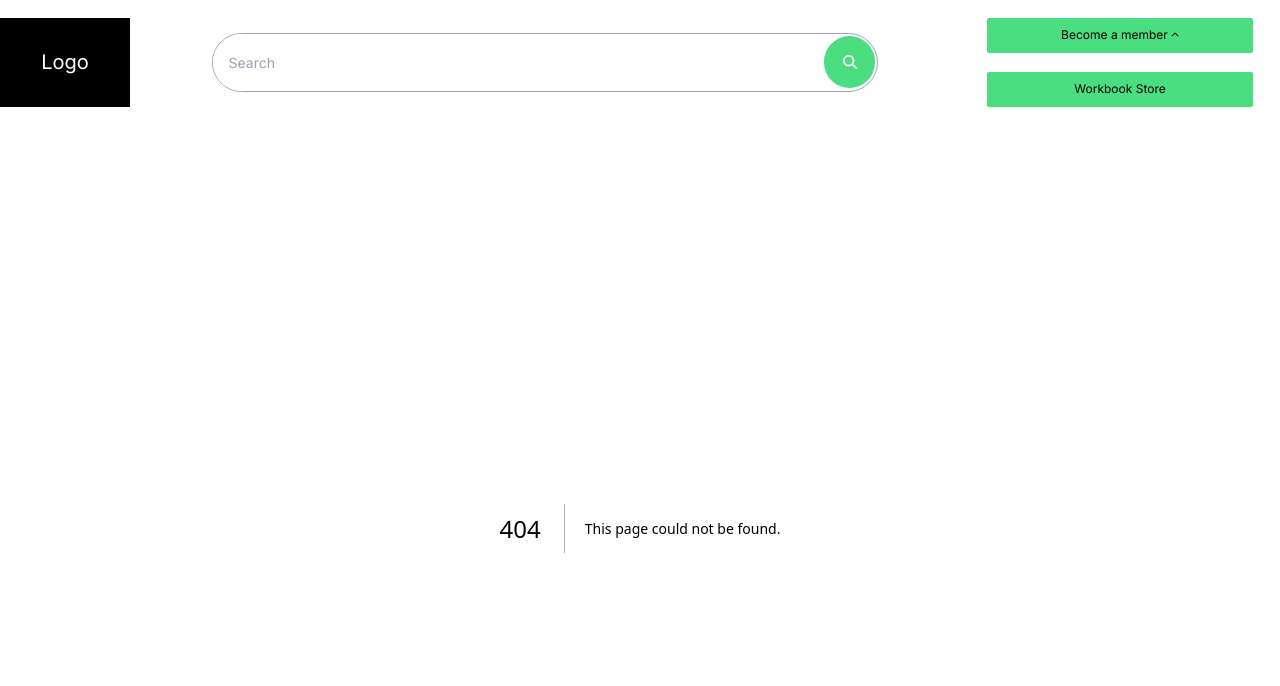
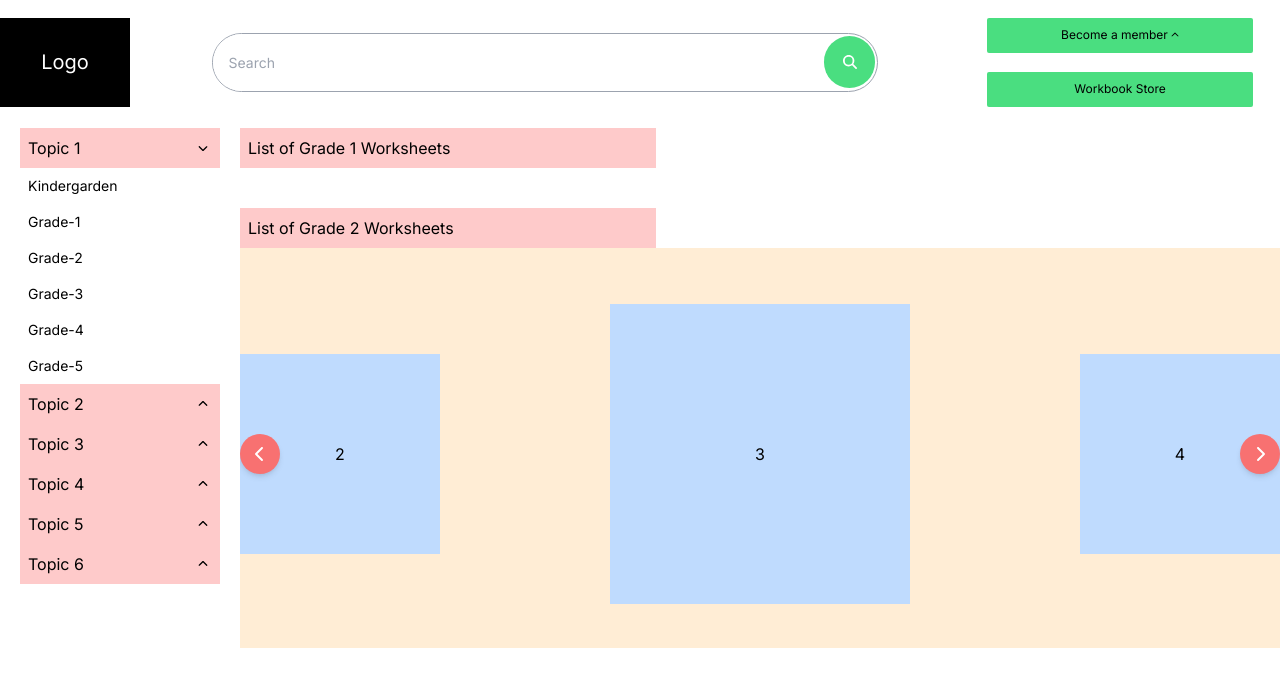
Before and after one commit to Faiaz-Rahman/k5new, a Next.js app: page /page1 in a window 1280 px wide. Before the commit this address had no page. Shown: the top 686 px of the page. Built offline with nearby package versions, Linux system fonts and the light colour scheme.

Commit message:
worksheet page slider added

```diff
--- a/package.json
+++ b/package.json
@@ -14,10 +14,12 @@
     "@fortawesome/free-regular-svg-icons": "^6.5.2",
     "@fortawesome/free-solid-svg-icons": "^6.5.2",
     "@fortawesome/react-fontawesome": "^0.2.2",
+    "@reduxjs/toolkit": "^2.2.5",
     "framer-motion": "^11.2.6",
     "next": "14.2.3",
     "react": "^18",
-    "react-dom": "^18"
+    "react-dom": "^18",
+    "react-redux": "^9.1.2"
   },
   "devDependencies": {
     "@types/node": "^20",
--- a/src/app/_components/Accordion/Accordion.tsx
+++ b/src/app/_components/Accordion/Accordion.tsx
@@ -4,6 +4,7 @@ import React, {
     LegacyRef,
     ReactNode,
     useContext,
+    useEffect,
     useRef,
     useState,
 } from 'react'
@@ -21,12 +22,12 @@ interface AccordionItem {
     trigger: string
 }
 
-type AccordionContext = [
+export type AccordionContextType = [
     selected: string | null,
     setSelected: React.Dispatch<React.SetStateAction<string | null>>
 ]
 
-const AccordionContext = createContext<AccordionContext>([
+export const AccordionContext = createContext<AccordionContextType>([
     '',
     () => '',
 ])
@@ -60,6 +61,10 @@ export function AccordionItem({
     const open = selected === value
 
     const divRef = useRef<HTMLDivElement>(null)
+
+    // useEffect(() => {
+    //     console.log('value of selected from Accordion =>', selected)
+    // }, [selected])
 
     return (
         <li {...props}>
--- a/src/app/_components/Header/index.tsx
+++ b/src/app/_components/Header/index.tsx
@@ -44,7 +44,6 @@ export default function Head() {
                         rounded-full flex pr-[2px]
                         items-center overflow-hidden
                         border-gray-400 border-[1px]
-
                         "
                     >
                         <input
--- a/src/app/page.tsx
+++ b/src/app/page.tsx
@@ -49,22 +49,6 @@ export default function Home() {
                     <p>This is a paragraph</p>
                 </div>
             </button> */}
-
-            <Accordion value="Topic 1">
-                <AccordionItem trigger="Topic 1" value={'1'}>
-                    Kindergarden
-                </AccordionItem>
-
-                <AccordionItem
-                    trigger="Topic 2"
-                    value={'2'}
-                ></AccordionItem>
-
-                <AccordionItem
-                    trigger="Topic 3"
-                    value={'3'}
-                ></AccordionItem>
-            </Accordion>
         </main>
     )
 }
--- /dev/null
+++ b/src/app/page1/layout.tsx
@@ -0,0 +1,49 @@
+'use client'
+import Accordion, {
+    AccordionItem,
+} from '../_components/Accordion/Accordion'
+
+export default function Page1Layout({
+    children,
+}: {
+    children: React.ReactNode
+}) {
+    return (
+        <>
+            <div className="flex">
+                <Accordion value="1">
+                    <AccordionItem
+                        trigger="Topic 1"
+                        value={'1'}
+                    ></AccordionItem>
+
+                    <AccordionItem
+                        trigger="Topic 2"
+                        value={'2'}
+                    ></AccordionItem>
+
+                    <AccordionItem
+                        trigger="Topic 3"
+                        value={'3'}
+                    ></AccordionItem>
+
+                    <AccordionItem
+                        trigger="Topic 4"
+                        value={'4'}
+                    ></AccordionItem>
+
+                    <AccordionItem
+                        trigger="Topic 5"
+                        value={'5'}
+                    ></AccordionItem>
+
+                    <AccordionItem
+                        trigger="Topic 6"
+                        value={'6'}
+                    ></AccordionItem>
+                </Accordion>
+                <div className="w-full">{children}</div>
+            </div>
+        </>
+    )
+}
--- /dev/null
+++ b/src/app/page1/page.tsx
@@ -0,0 +1,110 @@
+'use client'
+import React, { useContext, useEffect, useState } from 'react'
+import { AccordionContext } from '../_components/Accordion/Accordion'
+
+import { AccordionContextType } from '../_components/Accordion/Accordion'
+import { FontAwesomeIcon } from '@fortawesome/react-fontawesome'
+import {
+    faChevronLeft,
+    faChevronRight,
+} from '@fortawesome/free-solid-svg-icons'
+
+export default function page1() {
+    // useEffect(() => {
+    //     console.log('The selected item is: ', selected)
+    // }, [selected])
+
+    const data = [1, 2, 3, 4, 5]
+    const [focusedInd, setfocusedInd] = useState<number>(2)
+    const [style, setStyle] = useState('')
+
+    return (
+        <>
+            <div
+                className="bg-red-200 py-2 pl-2 mb-10 w-[40%]
+            "
+            >
+                List of Grade 1 Worksheets
+            </div>
+
+            <div className="bg-red-200 py-2 px-2 w-[40%]">
+                List of Grade 2 Worksheets
+            </div>
+
+            <div
+                className="flex bg-orange-100 items-center pt-3
+                justify-between relative h-[400px] w-[calc(100% - 200px)] gap-[10px] overflow-hidden
+            "
+            >
+                {data.map((item, ind) => {
+                    if (ind === focusedInd) {
+                        return (
+                            <div
+                                key={item}
+                                className={`h-[300px] w-[300px] bg-blue-200 flex items-center justify-center transition-all duration-500`}
+                            >
+                                {item}
+                            </div>
+                        )
+                    } else if (ind === focusedInd - 1) {
+                        return (
+                            <div
+                                key={item}
+                                className={`h-[200px] w-[200px] bg-blue-200 flex items-center justify-center transition-all duration-500`}
+                            >
+                                {item}
+                            </div>
+                        )
+                    } else if (ind === focusedInd + 1) {
+                        return (
+                            <div
+                                key={item}
+                                className={`h-[200px] w-[200px] bg-blue-200 flex items-center justify-center transition-all duration-500`}
+                            >
+                                {item}
+                            </div>
+                        )
+                    }
+                })}
+
+                <div
+                    role="button"
+                    onClick={() => {
+                        if (focusedInd > 1) {
+                            setfocusedInd((prev) => prev - 1)
+                            setStyle('transform -translate-x-[200px]')
+                        }
+                    }}
+                    className="absolute h-10 w-10 bg-red-400
+                        rounded-full left-0 flex justify-center items-center
+                        shadow-md
+                     "
+                >
+                    <FontAwesomeIcon
+                        icon={faChevronLeft}
+                        className="text-white"
+                    />
+                </div>
+
+                <div
+                    role="button"
+                    onClick={() => {
+                        if (focusedInd < 3) {
+                            setfocusedInd((prev) => prev + 1)
+                            setStyle('transform translate-x-[200px]')
+                        }
+                    }}
+                    className="absolute h-10 w-10 bg-red-400
+                        rounded-full right-0 flex justify-center items-center
+                        shadow-md
+                    "
+                >
+                    <FontAwesomeIcon
+                        icon={faChevronRight}
+                        className="text-white"
+                    />
+                </div>
+            </div>
+        </>
+    )
+}
```
Also changed, not shown: 1 other file (tests, documents, lock files or other folders).
